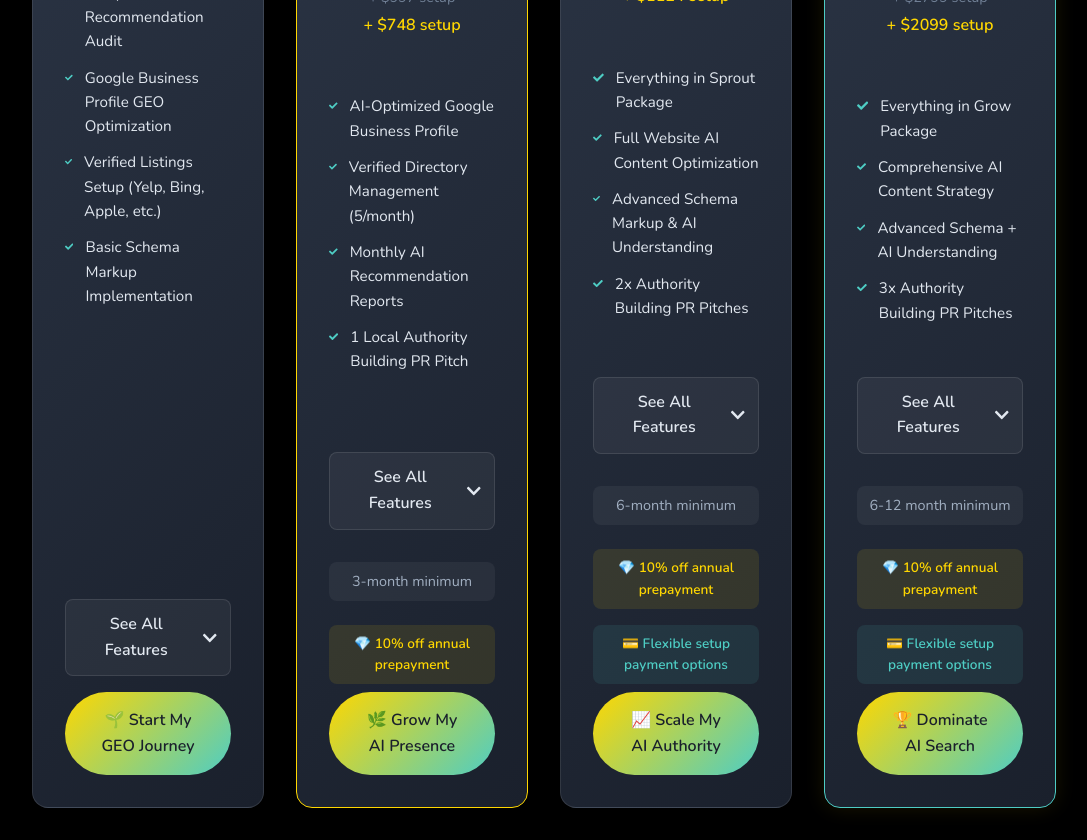
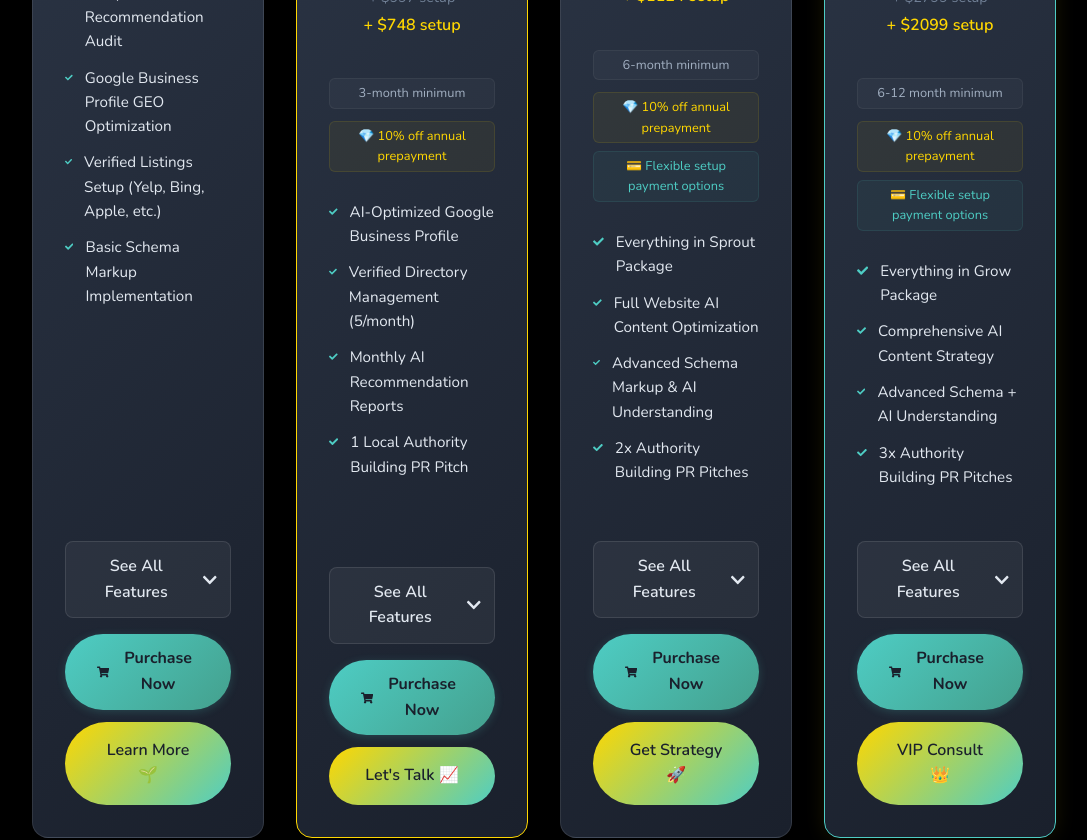
Before and after one commit to KJGuce/dueseasondigital.github.io, a React (Vite) app in the folder react-site/: page / in a window 1280 px wide. Shown: the part 2440-3280 px from the top of the page, without its empty margins (96-1183 px from the left). Built offline with nearby package versions, Linux system fonts and the light colour scheme.

Commit message:
Add Purchase Now buttons to product cards with Wave payment links and improve CTA text

```diff
--- a/react-site/src/components/PackageCard.module.css
+++ b/react-site/src/components/PackageCard.module.css
@@ -178,34 +178,37 @@
 
 .commitment {
   text-align: center;
-  margin: 1rem 0;
-  padding: 0.5rem;
-  background: rgba(255, 255, 255, 0.05);
-  border-radius: 8px;
-  font-size: 0.9rem;
+  margin: 0.5rem 0;
+  padding: 0.25rem 0.5rem;
+  background: rgba(255, 255, 255, 0.03);
+  border-radius: 6px;
+  font-size: 0.8rem;
   color: #a0aec0;
+  border: 1px solid rgba(255, 255, 255, 0.05);
 }
 
 .annualDiscount {
   text-align: center;
-  margin: 0.5rem 0;
-  padding: 0.5rem;
-  background: rgba(255, 215, 0, 0.1);
-  border-radius: 8px;
-  font-size: 0.85rem;
+  margin: 0.25rem 0;
+  padding: 0.25rem 0.5rem;
+  background: rgba(255, 215, 0, 0.05);
+  border-radius: 6px;
+  font-size: 0.8rem;
   color: #ffd700;
-  font-weight: 600;
+  font-weight: 500;
+  border: 1px solid rgba(255, 215, 0, 0.1);
 }
 
 .paymentPlan {
   text-align: center;
-  margin: 0.5rem 0;
-  padding: 0.5rem;
-  background: rgba(78, 205, 196, 0.1);
-  border-radius: 8px;
-  font-size: 0.85rem;
+  margin: 0.25rem 0;
+  padding: 0.25rem 0.5rem;
+  background: rgba(78, 205, 196, 0.05);
+  border-radius: 6px;
+  font-size: 0.8rem;
   color: #4ecdc4;
-  font-weight: 600;
+  font-weight: 500;
+  border: 1px solid rgba(78, 205, 196, 0.1);
 }
 
 .ctaWrapper {
@@ -236,3 +239,33 @@
   box-shadow: 0 4px 15px rgba(255, 215, 0, 0.2);
   color: #1a202c;
 }
+
+.purchaseButton {
+  width: 100%;
+  display: flex;
+  justify-content: center;
+  align-items: center;
+  padding: 0.75rem 2rem;
+  background: linear-gradient(135deg, #4ecdc4 0%, #44a08d 100%);
+  color: #1a202c;
+  text-decoration: none;
+  border: none;
+  border-radius: 50px;
+  font-weight: 700;
+  text-align: center;
+  transition: all 0.3s ease;
+  margin-bottom: 0.75rem;
+  gap: 0.5rem;
+  box-shadow: 0 2px 10px rgba(78, 205, 196, 0.2);
+}
+
+.purchaseButton:hover {
+  background: linear-gradient(135deg, #44a08d 0%, #4ecdc4 100%);
+  transform: translateY(-2px);
+  box-shadow: 0 4px 15px rgba(78, 205, 196, 0.3);
+  color: #1a202c;
+}
+
+.cartIcon {
+  font-size: 1rem;
+}
--- a/react-site/src/components/PackageCard.tsx
+++ b/react-site/src/components/PackageCard.tsx
@@ -1,6 +1,12 @@
 import React, { useState } from "react";
 import { motion, AnimatePresence } from "framer-motion";
-import { FaCheck, FaChevronDown, FaChevronUp, FaCrown } from "react-icons/fa";
+import {
+  FaCheck,
+  FaChevronDown,
+  FaChevronUp,
+  FaCrown,
+  FaShoppingCart,
+} from "react-icons/fa";
 import { Link } from "react-router-dom";
 import styles from "./PackageCard.module.css";
 
@@ -23,6 +29,7 @@ interface Package {
   paymentPlan?: string;
   cta: string;
   link: string;
+  purchaseUrl?: string;
 }
 
 interface PackageCardProps {
@@ -88,6 +95,24 @@ const PackageCard: React.FC<PackageCardProps> = ({ pkg, index }) => {
         )}
       </div>
 
+      {pkg.commitment && (
+        <div className={styles.commitment}>
+          <span>{pkg.commitment}</span>
+        </div>
+      )}
+
+      {pkg.annualDiscount && (
+        <div className={styles.annualDiscount}>
+          <span>💎 {pkg.annualDiscount}</span>
+        </div>
+      )}
+
+      {pkg.paymentPlan && (
+        <div className={styles.paymentPlan}>
+          <span>💳 {pkg.paymentPlan}</span>
+        </div>
+      )}
+
       <motion.ul
         className={styles.features}
         variants={featureListVariants}
@@ -121,25 +146,18 @@ const PackageCard: React.FC<PackageCardProps> = ({ pkg, index }) => {
         </button>
       )}
 
-      {pkg.commitment && (
-        <div className={styles.commitment}>
-          <span>{pkg.commitment}</span>
-        </div>
-      )}
-
-      {pkg.annualDiscount && (
-        <div className={styles.annualDiscount}>
-          <span>💎 {pkg.annualDiscount}</span>
-        </div>
-      )}
-
-      {pkg.paymentPlan && (
-        <div className={styles.paymentPlan}>
-          <span>💳 {pkg.paymentPlan}</span>
-        </div>
-      )}
-
       <div className={styles.ctaWrapper}>
+        {pkg.purchaseUrl && (
+          <a
+            href={pkg.purchaseUrl}
+            target="_blank"
+            rel="noopener noreferrer"
+            className={styles.purchaseButton}
+          >
+            <FaShoppingCart className={styles.cartIcon} />
+            Purchase Now
+          </a>
+        )}
         <Link to={pkg.link} className={styles.ctaButton}>
           {pkg.cta}
         </Link>
--- a/react-site/src/pages/HomePage.tsx
+++ b/react-site/src/pages/HomePage.tsx
@@ -45,8 +45,9 @@ const HomePage: React.FC = () => {
         "30-Day Support & Optimization",
       ],
       icon: <FaSeedling className={styles.packageIcon} />,
-      cta: "🌱 Start My GEO Journey",
+      cta: "Learn More 🌱",
       link: "/contact",
+      purchaseUrl: "https://link.waveapps.com/apkg92-qct5uw",
       popular: false,
     },
     {
@@ -66,8 +67,9 @@ const HomePage: React.FC = () => {
         "Email Support",
       ],
       icon: <FaLeaf className={styles.packageIcon} />,
-      cta: "🌿 Grow My AI Presence",
+      cta: "Let's Talk 📈",
       link: "/contact",
+      purchaseUrl: "https://link.waveapps.com/4ykuzf-r4r3em",
       popular: true,
       commitment: "3-month minimum",
       annualDiscount: "10% off annual prepayment",
@@ -92,8 +94,9 @@ const HomePage: React.FC = () => {
         "Custom AI Training for Your Industry",
       ],
       icon: <FaChartArea className={styles.packageIcon} />,
-      cta: "📈 Scale My AI Authority",
+      cta: "Get Strategy 🚀",
       link: "/contact",
+      purchaseUrl: "https://link.waveapps.com/y5nxx8-u5u4k5",
       popular: false,
       commitment: "6-month minimum",
       annualDiscount: "10% off annual prepayment",
@@ -121,8 +124,9 @@ const HomePage: React.FC = () => {
         "Competitive AI Analysis",
       ],
       icon: <FaTrophy className={styles.packageIcon} />,
-      cta: "🏆 Dominate AI Search",
+      cta: "VIP Consult 👑",
       link: "/contact",
+      purchaseUrl: "https://link.waveapps.com/r2xv74-v2cdnp",
       popular: false,
       isVip: true,
       commitment: "6-12 month minimum",
--- a/react-site/src/pages/ServicesPage.tsx
+++ b/react-site/src/pages/ServicesPage.tsx
@@ -59,8 +59,9 @@ const ServicesPage = () => {
         "30-Day Support & Optimization",
       ],
       icon: <FaSeedling className={styles.packageIcon} />,
-      cta: "🌱 Start My GEO Journey",
+      cta: "Learn More 🌱",
       link: "/contact",
+      purchaseUrl: "https://link.waveapps.com/apkg92-qct5uw",
       popular: false,
     },
     {
@@ -80,8 +81,9 @@ const ServicesPage = () => {
         "Email Support",
       ],
       icon: <FaLeaf className={styles.packageIcon} />,
-      cta: "🌿 Grow My AI Presence",
+      cta: "Let's Talk 📈",
       link: "/contact",
+      purchaseUrl: "https://link.waveapps.com/4ykuzf-r4r3em",
       popular: true,
       commitment: "3-month minimum",
       annualDiscount: "10% off annual prepayment",
@@ -106,8 +108,9 @@ const ServicesPage = () => {
         "Custom AI Training for Your Industry",
       ],
       icon: <FaChartArea className={styles.packageIcon} />,
-      cta: "📈 Scale My AI Authority",
+      cta: "Get Strategy 🚀",
       link: "/contact",
+      purchaseUrl: "https://link.waveapps.com/y5nxx8-u5u4k5",
       popular: false,
       commitment: "6-month minimum",
       annualDiscount: "10% off annual prepayment",
@@ -135,8 +138,9 @@ const ServicesPage = () => {
         "Competitive AI Analysis",
       ],
       icon: <FaTrophy className={styles.packageIcon} />,
-      cta: "🏆 Dominate AI Search",
+      cta: "VIP Consult 👑",
       link: "/contact",
+      purchaseUrl: "https://link.waveapps.com/r2xv74-v2cdnp",
       popular: false,
       isVip: true,
       commitment: "6-12 month minimum",
```
